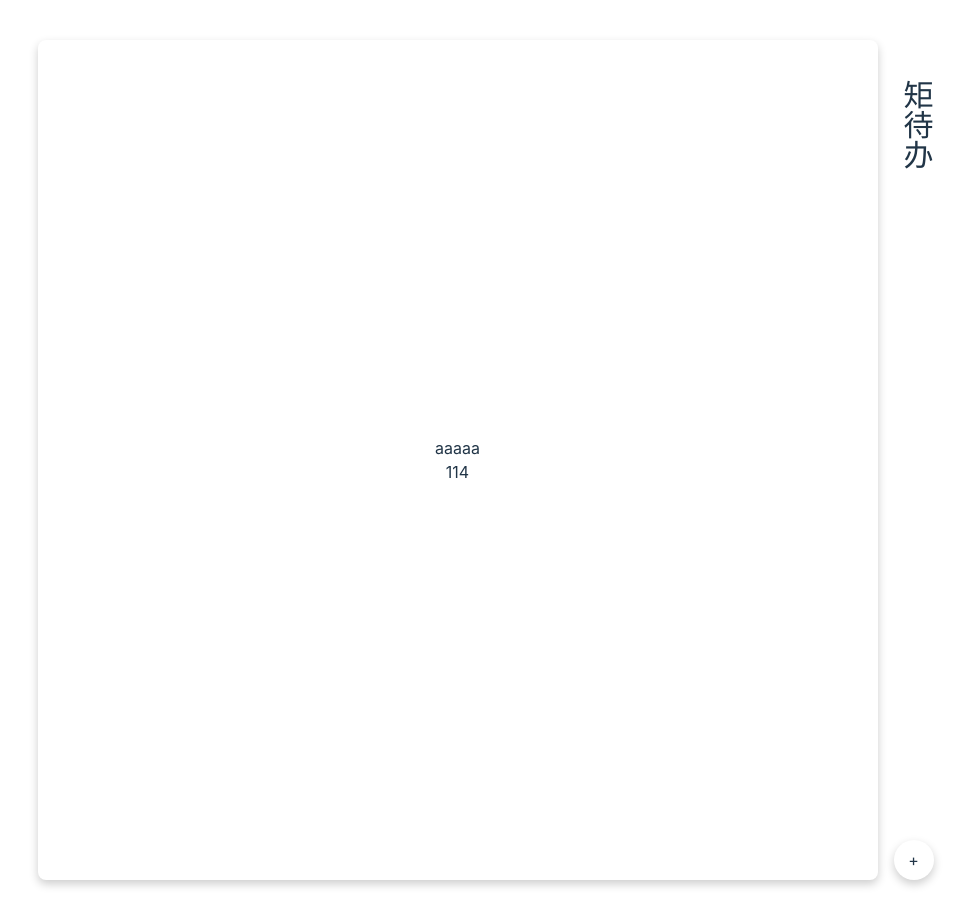
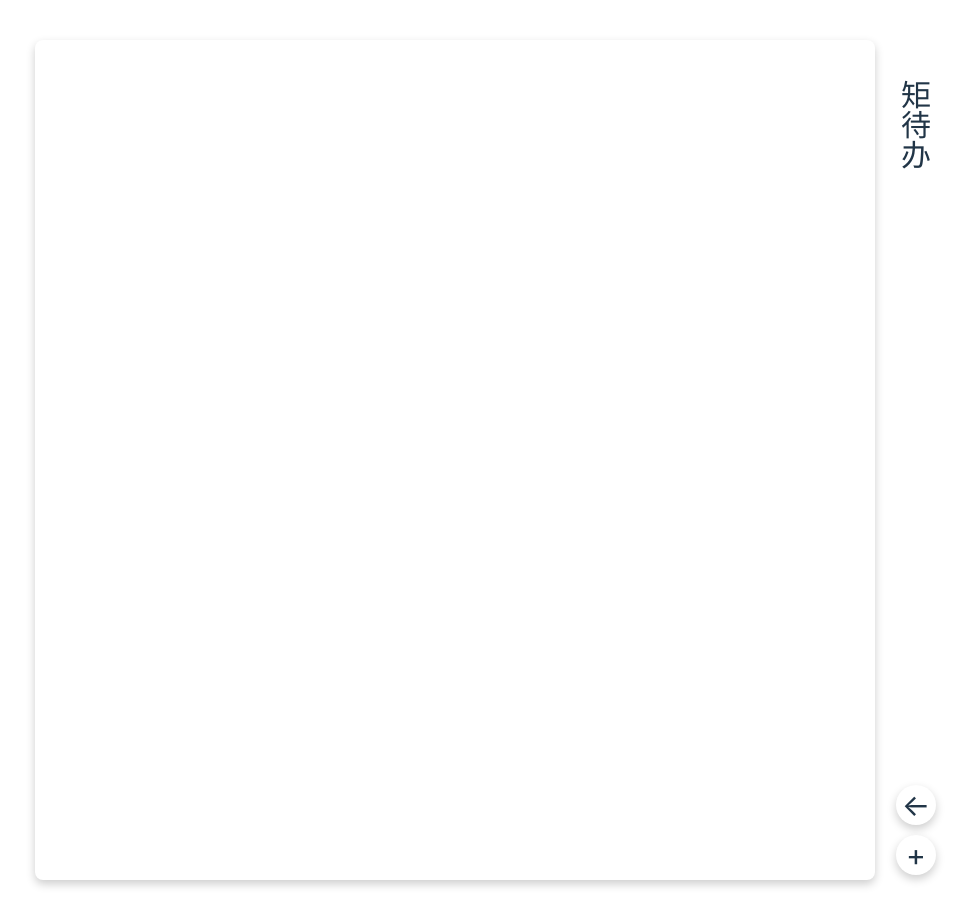
Before and after one commit to Chinyan25486601/matrix-todolist, a Vue app: page /todo/114 in a window 1280 px wide. Shown: the whole page, without its empty margins (152-1122 px from the left). Built offline with nearby package versions, Linux system fonts and the light colour scheme.

Commit message:
现在只差输入待办的界面了

```diff
--- a/src/App.vue
+++ b/src/App.vue
@@ -4,12 +4,27 @@ import { useLocalStorage } from '@vueuse/core';
 import Card from './components/Card.vue'
 import CircleButton from './components/CircleButton.vue'
 import { Point } from './interfaces';
+import { useRoute, useRouter } from 'vue-router';
+
+const Router = useRouter()
+const Route = useRoute()
 
 const todos = useLocalStorage<Point[]>('todos', [
-    {id:114,x:0.5,y:0.5,title:"做完这个",description:""},
-    {id:514,x:-0.5,y:0.5,title:"做完这个",description:""},
-    {id:1919,x:0.5,y:-0.8,title:"做完这个",description:""},
+    {x:0.5,y:0.5,title:"做完这个",description:""},
+    {x:-0.5,y:0.5,title:"做完这个",description:""},
+    {x:0.5,y:-0.8,title:"做完这个",description:""}
 ])
+
+const btnAddClick = ()=>{
+    todos.value.push({
+        x:0,y:0,title:"",description:""
+    })
+    Router.push(`/todo/${todos.value.length-1}`)
+}
+
+const btnBackClick = ()=>{
+    Router.push("/")
+}
 </script>
 
 <template>
@@ -19,7 +34,8 @@ const todos = useLocalStorage<Point[]>('todos', [
         </Card>
         <div class="buttons">
             <div class="apptitle">矩待办</div>
-            <CircleButton>+</CircleButton>
+            <CircleButton @click="btnBackClick()" :style="`display: ${Route.name == 'todo'?'flex':'none'}`">←</CircleButton>
+            <CircleButton @click="btnAddClick()">+</CircleButton>
         </div>
     </div>
 </template>
--- a/src/components/CircleButton.vue
+++ b/src/components/CircleButton.vue
@@ -1,8 +1,10 @@
 <script setup lang="ts">
+const emit = defineEmits(['click'])
+const {style} = defineProps<{style?:any}>()
 </script>
 
 <template>
-    <div class="circle-button">
+    <div class="circle-button" @click="emit('click')" :style="style">
       <slot></slot>
     </div>
 </template>
@@ -10,6 +12,7 @@
 <style scoped>
 .circle-button {
   display: flex;
+  margin: 5px;
   justify-content: center;
   align-items: center;
   cursor: pointer;
@@ -19,9 +22,9 @@
   background-color: white;
   width: 40px;
   height: 40px;
+  font-size: 30px;
 }
 
-/* 在鼠标悬停时可以添加额外的样式，如变化颜色或缩放效果 */
 .circle-button:hover {
   transform: scale(1.05);
 }
--- a/src/components/Coordinates.vue
+++ b/src/components/Coordinates.vue
@@ -3,6 +3,7 @@ import { computed } from 'vue'
 import { useWindowSize } from '@vueuse/core'
 
 import {Point} from './../interfaces'
+import { useRouter } from 'vue-router';
 
 const windowSize = useWindowSize()
 
@@ -46,24 +47,27 @@ const getColor = (x:number, y:number) => {
     const color = rawColor.map(c=>(255-(255-c)*influencer))
     return `rgb(${color[0]},${color[1]},${color[2]})`
 }
+
+const Router = useRouter()
+
+const pointOnClick = (id:number)=>{
+    Router.push(`/todo/${id}`)
+}
 </script>
 
 <template>
     <div class="coordinate-system" :width="width+10" :height="height+10">
       <svg :width="width" :height="height">
 
-        <!-- 绘制坐标轴 -->
         <line x1="0" y1="50%" x2="100%" y2="50%" stroke="black" />
         <line x1="50%" y1="0" x2="50%" y2="100%" stroke="black" />
 
-        <!-- 绘制坐标系文本 -->
         <text x="75%" y="25%" class="quadrant-text" text-anchor="middle">紧急重要</text>
         <text x="75%" y="75%" class="quadrant-text" text-anchor="middle">紧急不重要</text>
         <text x="25%" y="25%" class="quadrant-text" text-anchor="middle">重要不紧急</text>
         <text x="25%" y="75%" class="quadrant-text" text-anchor="middle">不重要不紧急</text>
 
-        <!-- 根据传入的点坐标绘制点和描述 -->
-        <a v-for="(point, index) in points" :key="index" :href="`/todo/${point.id}`">
+        <a v-for="(point, index) in points" :key="index" @click="pointOnClick(index)">
             <g :style="`--point-color: ${getColor(point.x, point.y)}`">
                 <circle class="outer" :cx="translateX(point.x)" :cy="translateY(point.y)" r="10" :fill="getColor(point.x, point.y)"/>
                 <circle class="inner" :cx="translateX(point.x)" :cy="translateY(point.y)" r="7" fill="white" />
@@ -87,6 +91,10 @@ const getColor = (x:number, y:number) => {
   animation: scaleAnimation 3s infinite;
 }
 
+g:hover {
+    cursor: pointer;
+}
+
 g:hover > .outer {
   animation: scaleAnimation 1s infinite;
 }
--- a/src/components/Matrix.vue
+++ b/src/components/Matrix.vue
@@ -1,8 +1,7 @@
 <script setup lang="ts">
-import { ref } from 'vue'
-
 import Coordinates from './Coordinates.vue'
 import { Point } from '../interfaces';
+
 const {points} = defineProps<{
     points: Point[]
 }>()
--- a/src/components/TodoDetail.vue
+++ b/src/components/TodoDetail.vue
@@ -1,13 +1,18 @@
 <script setup lang="ts">
-import {useRoute} from 'vue-router'
+import { useLocalStorage } from '@vueuse/core';
+import { useRoute } from 'vue-router'
 
-const id = useRoute().params.id;
+import { Point } from '../interfaces';
+
+const id = <number><unknown>(useRoute().params.id).toString();
+
+const todos = useLocalStorage<Point[]>('todos', [])
+
+let thisPoint = todos.value[id]
 </script>
 
 <template>
-    aaaaa
-    <br>
-    {{ id }}
+    {{ thisPoint }}
 </template>
 
 <style scoped>
--- a/src/interfaces.ts
+++ b/src/interfaces.ts
@@ -1,5 +1,4 @@
 export interface Point {
-    id: number;
     x: number;
     y: number;
     title: string;
--- a/src/main.ts
+++ b/src/main.ts
@@ -6,8 +6,8 @@ import TodoDetail from './components/TodoDetail.vue'
 import { createRouter, createWebHistory } from 'vue-router'
 
 const routes = [
-    {path: "/", component: Matrix},
-    {path: "/todo/:id", component: TodoDetail}
+    {name:"matrix", path: "/", component: Matrix},
+    {name:"todo", path: "/todo/:id", component: TodoDetail}
 ]
 
 const router = createRouter({
```
